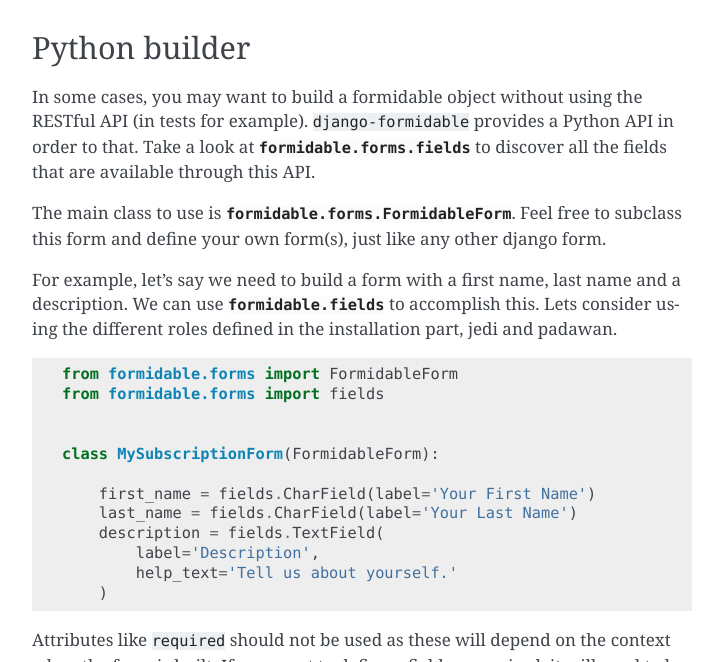
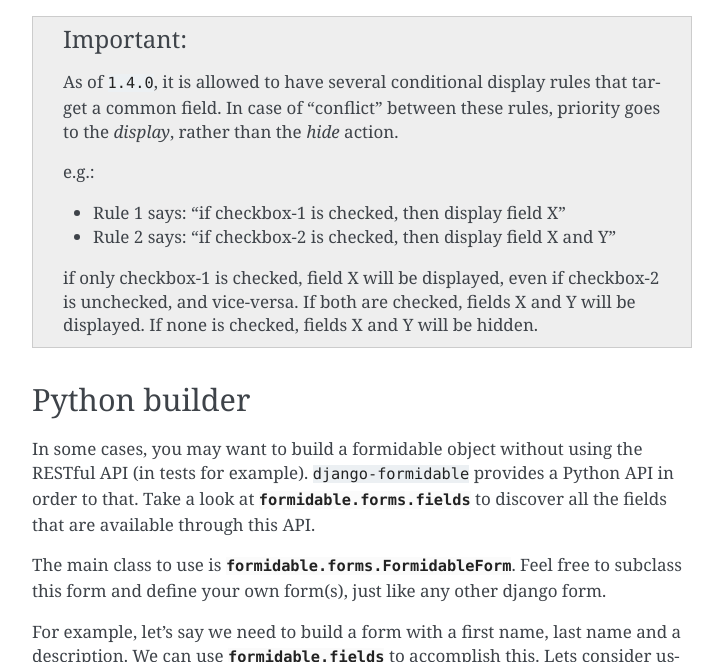
Before and after one commit to peopledoc/django-formidable, a Sphinx documentation site: the page built from docs/source/forms.rst, in a window 1280 px wide and 900 px high, scrolled down 4074 px, cut to the strip 238-900 px from the top of the window. Shown: the whole strip, without its empty margins (388-1111 px from the left). Built offline with Sphinx 7.4.7, drawn with Linux system fonts in a browser that asks for light colours.

Commit message:
Add support for multiple conditions to target a common field.

```diff
--- a/CHANGELOG.rst
+++ b/CHANGELOG.rst
@@ -8,6 +8,7 @@
 - Added tests against the ``formidable.yml`` schema definition of Forms (#295).
 - Fixed various items in the schema definition (#297).
 - Validation endpoint for **user data** doesn't allow GET method anymore (#300).
+- Add support for multiple conditions to target a common field.
 
 Release 1.3.0 (2018-02-14)
 ==========================
--- a/docs/source/forms.rst
+++ b/docs/source/forms.rst
@@ -189,6 +189,17 @@
 
 .. automodule:: formidable.forms.conditions
 
+.. important::
+
+    As of ``1.4.0``, it is allowed to have several conditional display rules that target a common field. In case of "conflict" between these rules, priority goes to the *display*, rather than the *hide* action.
+
+    e.g.:
+
+    * Rule 1 says: "if checkbox-1 is checked, then display field X"
+    * Rule 2 says: "if checkbox-2 is checked, then display field X and Y"
+
+    if only checkbox-1 is checked, field X will be displayed, even if checkbox-2 is unchecked, and vice-versa. If both are checked, fields X and Y will be displayed. If none is checked, fields X and Y will be hidden.
+
 Python builder
 ==============
 
```
